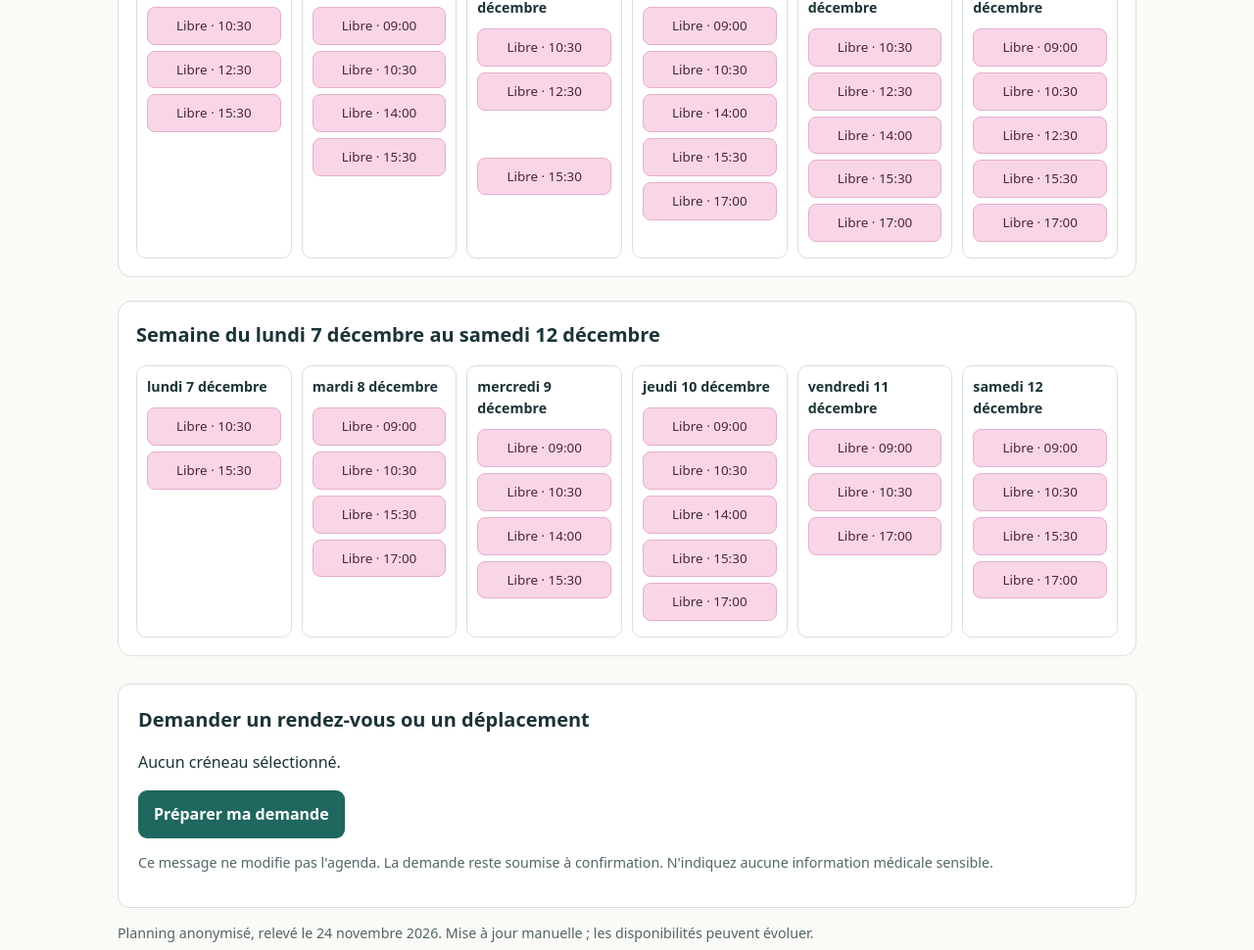
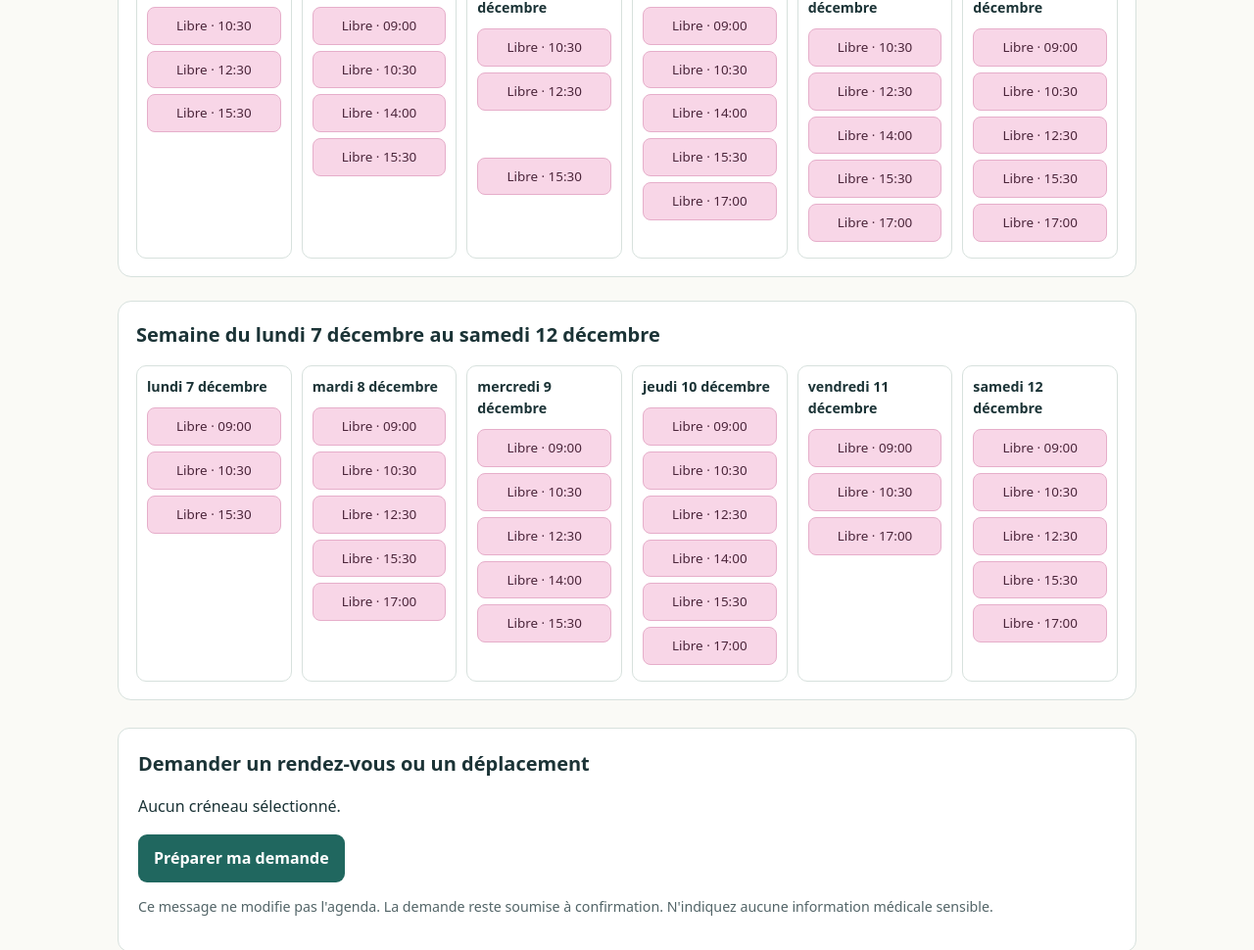
Before and after one commit to sylvainroypsy/sylvainroypsy.github.io, a plain HTML site: page disponibilites.html in a window 1280 px wide. Shown: the part 752-1722 px from the top of the page at 98% size. Drawn offline with Linux system fonts and the light colour scheme.

Commit message:
Aligner les créneaux de décembre sur la grille Ubiclic

```diff
--- a/disponibilites.html
+++ b/disponibilites.html
@@ -13,7 +13,7 @@
 <p class="hint">Planning anonymisé, relevé le 24 novembre 2026. Mise à jour manuelle ; les disponibilités peuvent évoluer.</p></main>
 <script>
 "use strict";
-const data={"2026-11-23":{"free":[],"full":true},"2026-11-24":{"free":[],"full":true},"2026-11-25":{"free":[],"full":true},"2026-11-26":{"free":[],"full":true},"2026-11-27":{"free":["14:00"],"full":false},"2026-11-30":{"free":["10:30","12:30","15:30"],"full":false},"2026-12-01":{"free":["09:00","10:30","14:00","15:30"],"full":false},"2026-12-02":{"free":["10:30","12:30","15:30"],"full":false},"2026-12-03":{"free":["09:00","10:30","14:00","15:30","17:00"],"full":false},"2026-12-04":{"free":["10:30","12:30","14:00","15:30","17:00"],"full":false},"2026-12-05":{"free":["09:00","10:30","12:30","15:30","17:00"],"full":false},"2026-12-07":{"free":["10:30","15:30"],"full":false},"2026-12-09":{"free":["09:00","10:30","14:00","15:30"],"full":false},"2026-12-11":{"free":["09:00","10:30","17:00"],"full":false},"2026-12-08":{"free":["09:00","10:30","15:30","17:00"],"full":false},"2026-12-10":{"free":["09:00","10:30","14:00","15:30","17:00"],"full":false},"2026-12-12":{"free":["09:00","10:30","15:30","17:00"],"full":false}};
+const data={"2026-11-23":{"free":[],"full":true},"2026-11-24":{"free":[],"full":true},"2026-11-25":{"free":[],"full":true},"2026-11-26":{"free":[],"full":true},"2026-11-27":{"free":["14:00"],"full":false},"2026-11-30":{"free":["10:30","12:30","15:30"],"full":false},"2026-12-01":{"free":["09:00","10:30","14:00","15:30"],"full":false},"2026-12-02":{"free":["10:30","12:30","15:30"],"full":false},"2026-12-03":{"free":["09:00","10:30","14:00","15:30","17:00"],"full":false},"2026-12-04":{"free":["10:30","12:30","14:00","15:30","17:00"],"full":false},"2026-12-05":{"free":["09:00","10:30","12:30","15:30","17:00"],"full":false},"2026-12-07":{"free":["09:00","10:30","15:30"],"full":false},"2026-12-09":{"free":["09:00","10:30","12:30","14:00","15:30"],"full":false},"2026-12-11":{"free":["09:00","10:30","17:00"],"full":false},"2026-12-08":{"free":["09:00","10:30","12:30","15:30","17:00"],"full":false},"2026-12-10":{"free":["09:00","10:30","12:30","14:00","15:30","17:00"],"full":false},"2026-12-12":{"free":["09:00","10:30","12:30","15:30","17:00"],"full":false}};
 const start=new Date(2026,10,23);
 const dayNames=["dimanche","lundi","mardi","mercredi","jeudi","vendredi","samedi"];
 const months=["janvier","février","mars","avril","mai","juin","juillet","août","septembre","octobre","novembre","décembre"];
```
